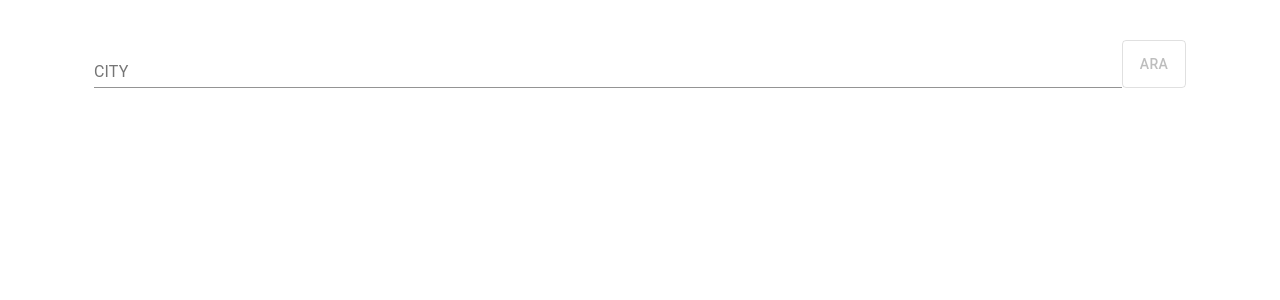
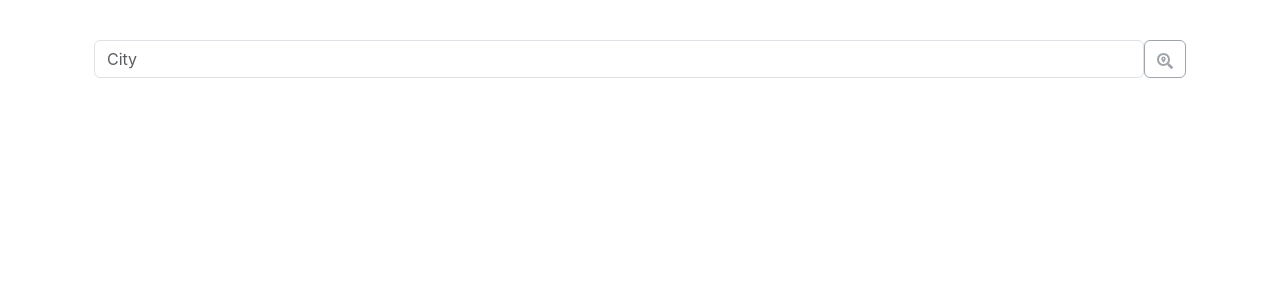
Before and after one commit to ayberkkk/weather-map, a React (Create React App) app: page / in a window 1280 px wide. Shown: the top 300 px of the page. Built offline with nearby package versions, Linux system fonts and the light colour scheme; the HTML template or start-up script is replaced by a standard one.

Commit message:
#4
fix map

```diff
--- a/src/App.css
+++ b/src/App.css
@@ -1,16 +1,13 @@
-.app {
-    height: 100%;
-}
-.app.day-mode {
-    background-color: rgb(255 166 0 / 68%)
+html,
+body {
+    margin: 0;
+    padding: 0;
+    overflow-x: hidden;
+    box-sizing: border-box;
 }
 
-.app.night-mode {
-    background-color: rgb(35, 34, 33);
-}
-
-.MuiFormLabel-root.Mui-focused {
-    color: #fff !important;
+input:focus {
+    box-shadow: none !important;
 }
 
 .shadow-lg {
@@ -21,18 +18,19 @@
     overflow: hidden;
     box-shadow: rgb(226, 226, 226) 0px 0px 30px 6px;
     border-radius: 10px;
+    width: 100%;
     height: auto;
 }
 
 .current-day h6 {
     font-size: 40px;
-    color: #5e82f4;
+    color: #252525;
 }
 
 .current-day p {
     font-size: 30px;
     font-weight: 600;
-    color: #5e82f4;
+    color: #252525;
     margin-bottom: 0px;
 }
 
@@ -42,20 +40,43 @@
 }
 
 .description .description-name {
-    font-size: 18px !important;
+    font-size: 16px !important;
     padding: 5px;
     color: #252525;
+    margin-left: 10px;
+    margin-right: 10px;
 }
 
 .description .description-current-data {
-    background-color: #5e82f4;
+    background-color: #252525;
     margin: 5px;
     border-radius: 10px;
+
 }
 
 .description .description-data {
     padding: 5px;
+    margin-right: 10px;
+    font-size: 16px;
+    color: #fff;
     margin-left: 10px;
-    font-size: 18px;
-    color: #fff;
+    border-bottom: 1px solid #fff;
 }
+
+@media screen and (max-width:992px) {
+    .current-day {
+        margin-top: 10px;
+    }
+
+    .current-day h6 {
+        font-size: 30px;
+    }
+
+    .current-day p {
+        font-size: 20px;
+    }
+
+    .weather-card {
+        padding: 0px;
+    }
+}
--- a/src/components/CityInput.js
+++ b/src/components/CityInput.js
@@ -1,9 +1,18 @@
 import React, { useState } from "react";
-import { TextField, Button } from "@material-ui/core";
-import { Container, Row, Col } from "reactstrap";
+import {
+  Container,
+  Row,
+  Col,
+  Form,
+  FormGroup,
+  Input,
+  Button,
+} from "reactstrap";
+import { FaSearchLocation } from "react-icons/fa";
 
 const CityInput = ({ onCitySelect }) => {
   const [city, setCity] = useState("");
+  const [isFocused, setIsFocused] = useState(false);
 
   const handleInputChange = (event) => {
     setCity(event.target.value);
@@ -20,26 +29,39 @@ const CityInput = ({ onCitySelect }) => {
     setCity("");
   };
 
+  const handleInputFocus = () => {
+    setIsFocused(true);
+  };
+
+  const handleInputBlur = () => {
+    setIsFocused(false);
+  };
+
   return (
     <Container>
       <Row>
         <Col>
-      <form
+          <Form
             onSubmit={handleSubmit}
-      className="d-flex align-content-center pt-lg-3"
+            className={`pt-lg-3 d-flex align-items-center ${
+              isFocused ? "focused" : ""
+            }`}
           >
-      <TextField
+            <FormGroup className="flex-grow-1">
+              <Input
                 type="text"
-        className="w-100"
+                id="cityInput"
                 value={city}
                 onChange={handleInputChange}
-        label="City"
-        style={{ textTransform: 'uppercase' }}
+                onFocus={handleInputFocus}
+                onBlur={handleInputBlur}
+                placeholder="City"
               />
-      <Button type="submit" disabled={!city} variant="outlined">
-        Ara
+            </FormGroup>
+            <Button className="mb-3" type="submit" disabled={!city} outline>
+              <FaSearchLocation />
             </Button>
-    </form>
+          </Form>
         </Col>
       </Row>
     </Container>
--- a/src/components/UserMap.js
+++ b/src/components/UserMap.js
@@ -1,5 +1,6 @@
 import React, { useState, useEffect } from "react";
 import { MapContainer, TileLayer, Marker } from "react-leaflet";
+import { Container, Row, Col } from "reactstrap";
 
 const UserMap = () => {
   const [latitude, setLatitude] = useState(null);
@@ -20,9 +21,16 @@ const UserMap = () => {
   const position = [latitude, longitude];
 
   return (
-    <div style={{ height: "250px", width: "100%" }}>
+    <Container>
+      <Row>
+        <Col>
+          <div style={{ height: "230px", width: "100%" }}>
             {latitude && longitude ? (
-        <MapContainer center={position} zoom={13} style={{ height: "100%", width: "100%" }}>
+              <MapContainer
+                center={position}
+                zoom={13}
+                style={{ height: "100%", width: "100%" }}
+              >
                 <TileLayer url="https://{s}.tile.openstreetmap.org/{z}/{x}/{y}.png" />
                 <Marker position={position} />
               </MapContainer>
@@ -30,6 +38,9 @@ const UserMap = () => {
               <div>Konum bilgisi alınamadı.</div>
             )}
           </div>
+        </Col>
+      </Row>
+    </Container>
   );
 };
 
--- a/src/components/WeatherCard.js
+++ b/src/components/WeatherCard.js
@@ -1,4 +1,4 @@
-import React, { useState, useEffect } from "react";
+import React from "react";
 import {
   Typography,
   Table,
@@ -7,33 +7,10 @@ import {
   TableRow,
   TableCell,
 } from "@material-ui/core";
-
 import UserMap from "./UserMap";
 import { Container, Row, Col } from "reactstrap";
 
 const WeatherCard = ({ weatherData, city }) => {
-  const [userLocation, setUserLocation] = useState(null);
-
-  useEffect(() => {
-    const getUserLocation = () => {
-      if (navigator.geolocation) {
-        navigator.geolocation.getCurrentPosition(
-          (position) => {
-            const { latitude, longitude } = position.coords;
-            setUserLocation({ latitude, longitude });
-          },
-          (error) => {
-            console.error("Konum alınamadı:", error);
-          }
-        );
-      } else {
-        console.error("Tarayıcı konum desteği sağlamıyor.");
-      }
-    };
-
-    getUserLocation();
-  }, []);
-
   if (!weatherData) {
     return <div className="loading">Veri yükleniyor...</div>;
   }
@@ -43,9 +20,9 @@ const WeatherCard = ({ weatherData, city }) => {
   const forecastDays = forecast.forecastday.slice(1);
 
   return (
-    <div className="mt-5">
     <Container>
       <Row>
+        <Col lg={12} className="mt-lg-5 weather-card">
           <Col lg={4}>
             <div className="current-day">
               <div className="mt-5 mb-5">
@@ -61,16 +38,16 @@ const WeatherCard = ({ weatherData, city }) => {
           </Col>
           <Col lg={4}>
             <div className="current-day description">
-            <div className="mt-3">
               <div className="d-flex align-items-center">
                 <div
-                  className="w-50 d-lg-block d-sm-none text-start m-lg-4"
+                  className="w-50 d-lg-block d-sm-none text-start"
                   style={{ height: "220px" }}
                 >
-                  <p className="description-name">Açıklama:</p>
-                  <p className="description-name">Min:</p>
-                  <p className="description-name">Max:</p>
-                  <p className="description-name">Rüzgar:</p>
+                  <p className="description-name">Açıklama</p>
+                  <p className="description-name">Min</p>
+                  <p className="description-name">Max</p>
+                  <p className="description-name">Rüzgar</p>
+                  <p className="description-name">UV</p>
                 </div>
                 <div
                   className="w-50 text-start description-current-data"
@@ -88,25 +65,23 @@ const WeatherCard = ({ weatherData, city }) => {
                   <p className="description-data">
                     {currentDay.day.maxwind_kph} km/h
                   </p>
-                </div>
+                  <p className="description-data">{currentDay.day.uv} km/h</p>
                 </div>
               </div>
             </div>
           </Col>
           <Col lg={4}>
             <div className="current-day maps">
-            {userLocation && <UserMap userLocation={userLocation} />}
+              <UserMap />
             </div>
           </Col>
-        </Row>
-      </Container>
           <Table>
             <TableHead>
               <TableRow>
                 <TableCell>Tarih</TableCell>
                 <TableCell>Açıklama</TableCell>
-            <TableCell>Min Sıcaklık</TableCell>
-            <TableCell>Max Sıcaklık</TableCell>
+                <TableCell>Min</TableCell>
+                <TableCell>Max</TableCell>
                 <TableCell>Rüzgar Hızı</TableCell>
               </TableRow>
             </TableHead>
@@ -122,7 +97,9 @@ const WeatherCard = ({ weatherData, city }) => {
               ))}
             </TableBody>
           </Table>
-    </div>
+        </Col>
+      </Row>
+    </Container>
   );
 };
 
```
Lines whose indentation alone changed are shown as unchanged.
